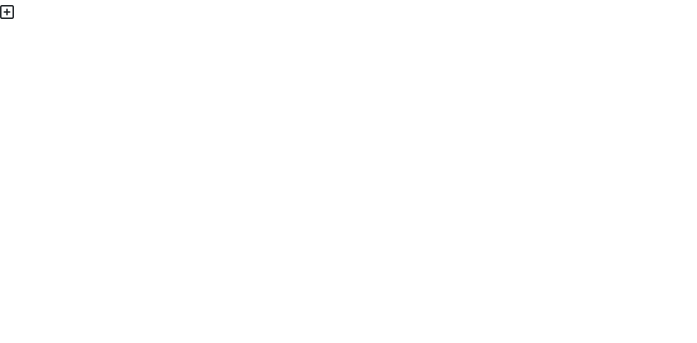
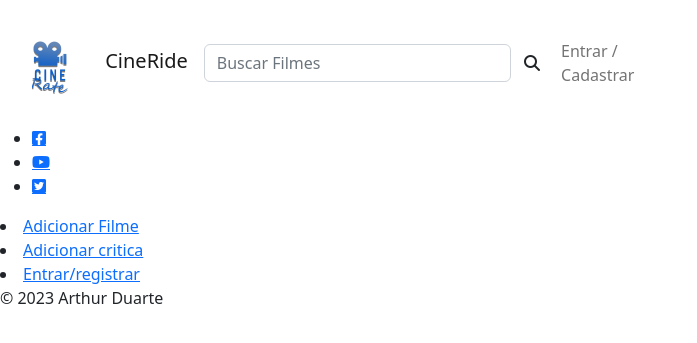
Before and after one commit to aduartee/CineRate, a PHP site: page / in a window 1280 px wide. Before the commit the part shown is almost empty. Shown: the top 343 px of the page, without its empty margins (0-697 px from the left). Run offline with PHP 8.4, Linux system fonts and the light colour scheme.

Commit message:
Realizando o estilo da pagina

```diff
--- a/css/style.css
+++ b/css/style.css
@@ -1,3 +1,3 @@
-body {
-    background-color: aqua;
+#logo {
+    width: 100px;
 }
--- /dev/null
+++ b/db.php
@@ -0,0 +1,12 @@
+<?php
+    $db_name = "cinerate";
+    $db_host = "localhost";
+    $db_user = "root2";
+    $db_password = "root";
+
+    $conn = new PDO("mysql:dbname=" . $db_name . ";host=" . $db_host, $db_user, $db_password);
+
+    $conn->setAttribute(PDO::ATTR_ERRMODE, PDO::ERRMODE_EXCEPTION);
+    $conn->setAttribute(PDO::ATTR_EMULATE_PREPARES, false);
+
+?>
--- a/index.php
+++ b/index.php
@@ -1,5 +1,6 @@
 <?php
-  require_once("global.php")
+require_once("global.php");
+require_once("db.php");
 ?>
 
 <!DOCTYPE html>
@@ -9,16 +10,62 @@
   <title>CineRate</title>
   <meta charset="utf-8">
   <meta name="viewport" content="width=device-width, initial-scale=1.0">
-  <link rel="shortcut icon" href="img/favicon.png" type="image/x-icon">
+  <link rel="shortcut icon" href="<?= $BASE_URL ?>img/favicon.png" type="image/x-icon">
   <link rel="stylesheet" href="css/style.css">
   <!-- Bootstrap !-->
   <link rel="stylesheet" href="https://cdnjs.cloudflare.com/ajax/libs/twitter-bootstrap/5.2.3/css/bootstrap.css" integrity="sha512-bR79Bg78Wmn33N5nvkEyg66hNg+xF/Q8NA8YABbj+4sBngYhv9P8eum19hdjYcY7vXk/vRkhM3v/ZndtgEXRWw==" crossorigin="anonymous" referrerpolicy="no-referrer" />
-   <!-- Font awesome  !-->
+  <!-- Font awesome  !-->
   <link rel="stylesheet" href="https://cdnjs.cloudflare.com/ajax/libs/font-awesome/6.4.0/css/all.min.css" integrity="sha512-iecdLmaskl7CVkqkXNQ/ZH/XLlvWZOJyj7Yy7tcenmpD1ypASozpmT/E0iPtmFIB46ZmdtAc9eNBvH0H/ZpiBw==" crossorigin="anonymous" referrerpolicy="no-referrer" />
 </head>
 
 <body>
-  <i class="far fa-plus-square">
+  <header>
+    <nav id="main-navbar" class="navbar navbar-expand-lg">
+      <a href="<?= $BASE_URL ?>" class="navbar-brand">
+        <img href="<?= $BASE_URL ?>" src="img/logo.png" id="logo">
+        <span id="cineride-title">CineRide</span>
+      </a>
+      <button class="navbar-toggler" type="button" data-toggle="collapse" data-target="#navbar" aria-controls="navbar" aria-expanded="false" aria-label="Toggle navigation">
+        <i class="fas fa-bars"></i>
+      </button>
+      <form action="" method="get" id="search-form" class="d-flex align-items-center">
+        <input type="text" name="query" id="search" class="form-control mr-sm-2" type="search" placeholder="Buscar Filmes" aria-label="Search">
+        <button class="btn my-2 my-sm-0" type="submit">
+          <i class="fas fa-search"></i>
+        </button>
+        <div class="collapse navbar-collapse" id="navbar">
+          <ul class="navbar-nav">
+            <li class="nav-item">
+              <a href="<?= $BASE_URL ?>auth.php" class="nav-link"> Entrar / Cadastrar</a>
+            </li>
+          </ul>
+        </div>
+    </nav>
+  </header>
+  <div id="main-container" class="container-fluid">
+
+  </div>
+  <footer id="footer">
+    <div class="social-container">
+      <ul class="social-conatiner">
+        <li>
+          <a href="#" class="fab fa-facebook-square"> </a>
+        </li>
+        <li>
+          <a href="#" class="fab fa-youtube"> </a>
+        </li>
+        <li>
+          <a href="#" class="fab fa-twitter-square"> </a>
+        </li>
+      </ul>
+    </div>
+    <div id="footer-links-container">
+      <li><a href="#">Adicionar Filme</a></li>
+      <li><a href="#">Adicionar critica</a></li>
+      <li><a href="#">Entrar/registrar</a></li>
+    </div>
+    <p>&copy; 2023 Arthur Duarte</p>
+  </footer>
 
   </i>
   <!-- Bootstrap !-->
```
Also changed, not shown: img/logo (2).svg (deleted).
